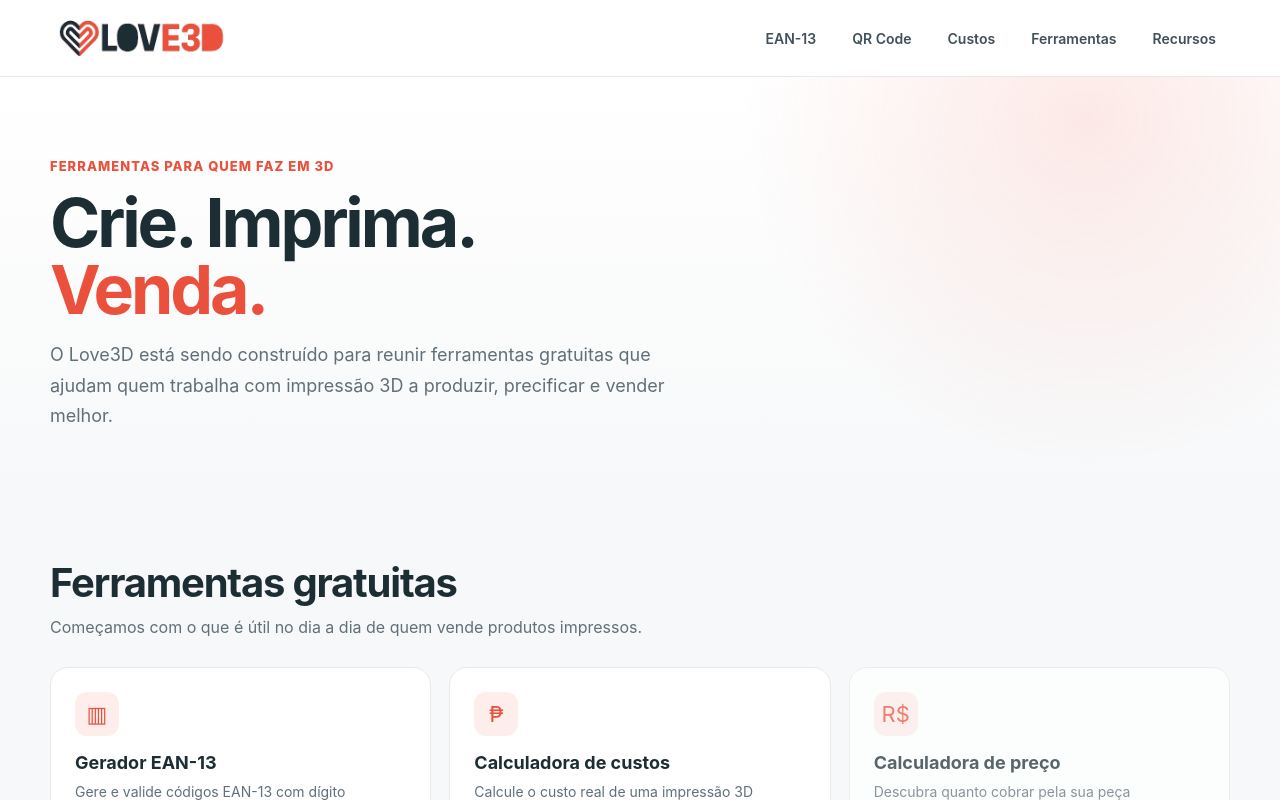
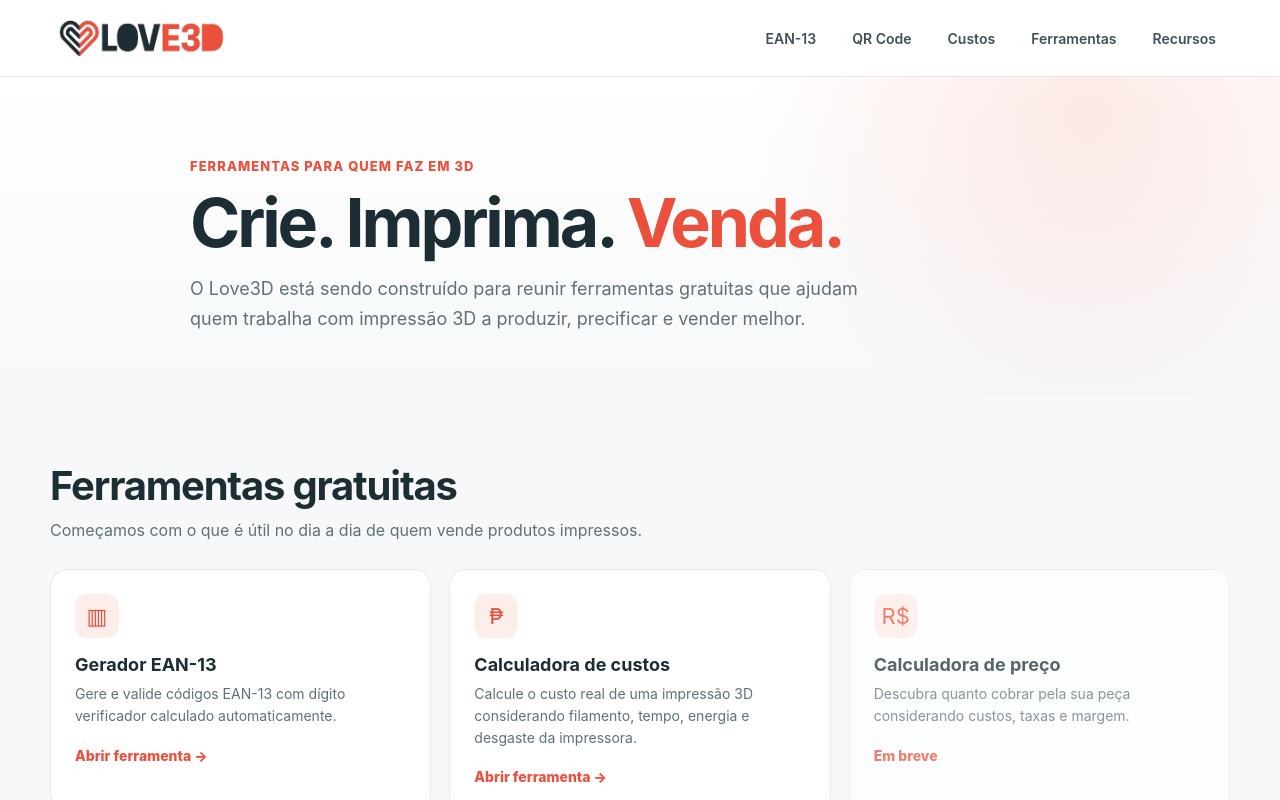
Before and after one commit to jlsan81/love3d, a Next.js app: page / in a window 1280 px wide. Shown: the top 800 px of the page. Built offline with nearby package versions, Linux system fonts and the light colour scheme.

Commit message:
ajusta destaque sem logo lateral

```diff
--- a/styles/globals.css
+++ b/styles/globals.css
@@ -85,10 +85,8 @@ button, input, select {
 }
 
 .hero-grid {
-  display: grid;
-  grid-template-columns: 1.15fr .85fr;
-  align-items: center;
-  gap: 60px;
+  display: block;
+  max-width: 900px;
 }
 
 .eyebrow {
@@ -154,24 +152,6 @@ button, input, select {
   color: var(--love-dark);
   border: 1px solid var(--love-border);
 }
-
-.hero-mark {
-  display: flex;
-  justify-content: center;
-}
-
-.mark-card {
-  width: min(340px, 100%);
-  aspect-ratio: 1;
-  display: grid;
-  place-items: center;
-  border-radius: 34px;
-  background: white;
-  border: 1px solid var(--love-border);
-  box-shadow: 0 24px 70px rgba(28,45,52,.12);
-}
-
-.logo-mark { width: 88%; height: auto; }
 
 .section { padding: 68px 0; }
 
@@ -472,7 +452,6 @@ button, input, select {
   .nav a:not(.nav-cta) { display: none; }
   .hero-grid, .tool-layout { grid-template-columns: 1fr; }
   .hero { padding-top: 54px; }
-  .hero-mark { order: -1; }
   .tool-grid { grid-template-columns: 1fr 1fr; }
   .footer-inner { flex-direction: column; align-items: flex-start; }
 }
```
